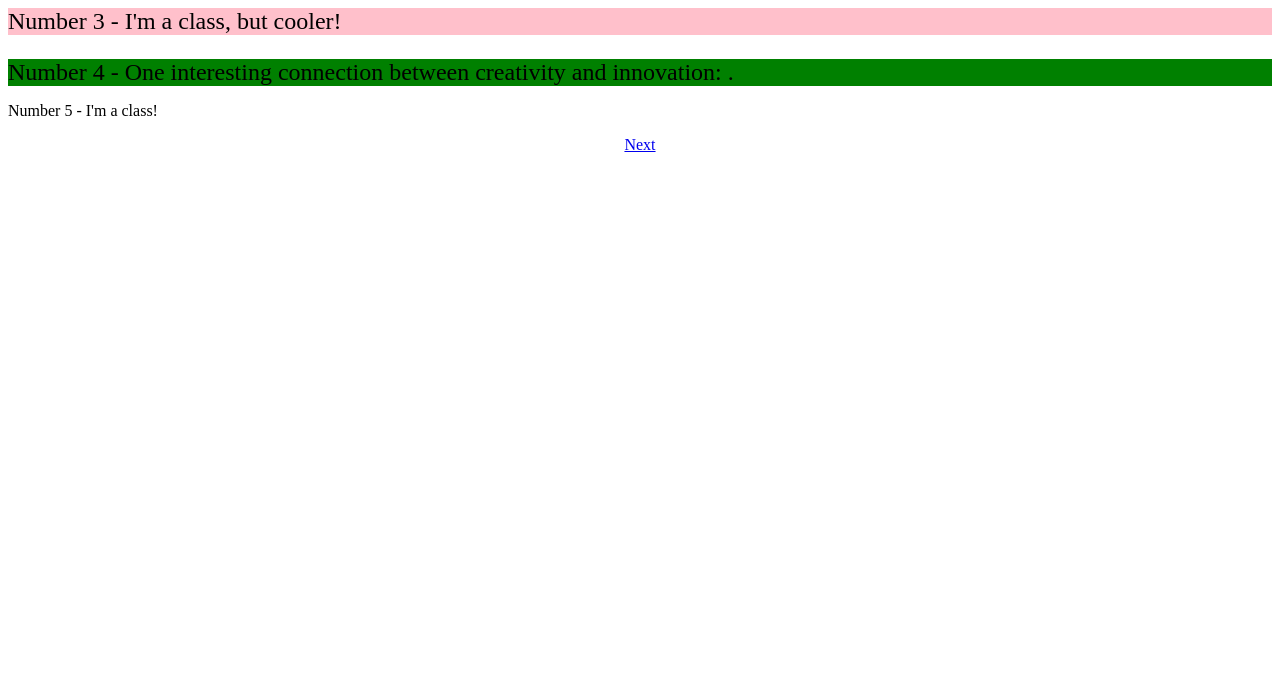
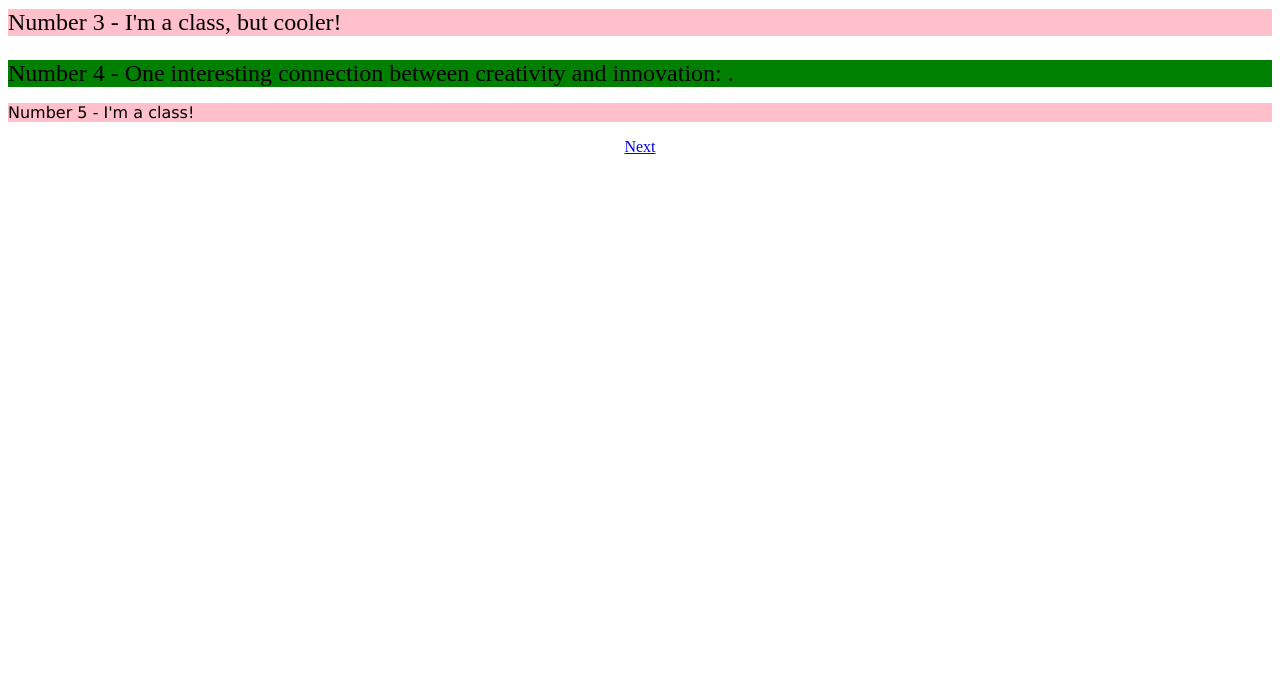
Before and after one commit to nagraj12/web-activity4, a plain HTML site: page 2.html in a window 1280 px wide. Shown: the part 103-800 px from the top of the page. Drawn offline with Linux system fonts and the light colour scheme.

Commit message:
Update style2.css

```diff
--- a/style2.css
+++ b/style2.css
@@ -1,34 +1,3 @@
-Skip to content
-Search or jump to…
-Pull requests
-Issues
-Codespaces
-Marketplace
-Explore
-
-@chaitanya1654
-chaitanya1654
-/
-WT-Activity-4
-Public
-Cannot fork because you own this repository and are not a member of any organizations.
-Code
-Issues
-Pull requests
-Actions
-Projects
-Wiki
-Security
-Insights
-Settings
-WT-Activity-4/style2.css
-@chaitanya1654
-chaitanya1654 Create style2.css
-Latest commit 7b00ff0 4 days ago
- History
- 1 contributor
-23 lines (23 sloc)  311 Bytes
-
 .p1 {
   font-family: Verdana, "DejaVu Sans", sans-serif;
   background-color:pink;
@@ -52,18 +21,3 @@ color:blue;
 font-family: Verdana, "DejaVu Sans", sans-serif;
   background-color:pink;
 }
-Footer
-© 2023 GitHub, Inc.
-Footer navigation
-Terms
-Privacy
-Security
-Status
-Docs
-Contact GitHub
-Pricing
-API
-Training
-Blog
-About
-WT-Activity-4/style2.css at main · chaitanya1654/WT-Activity-4
```
